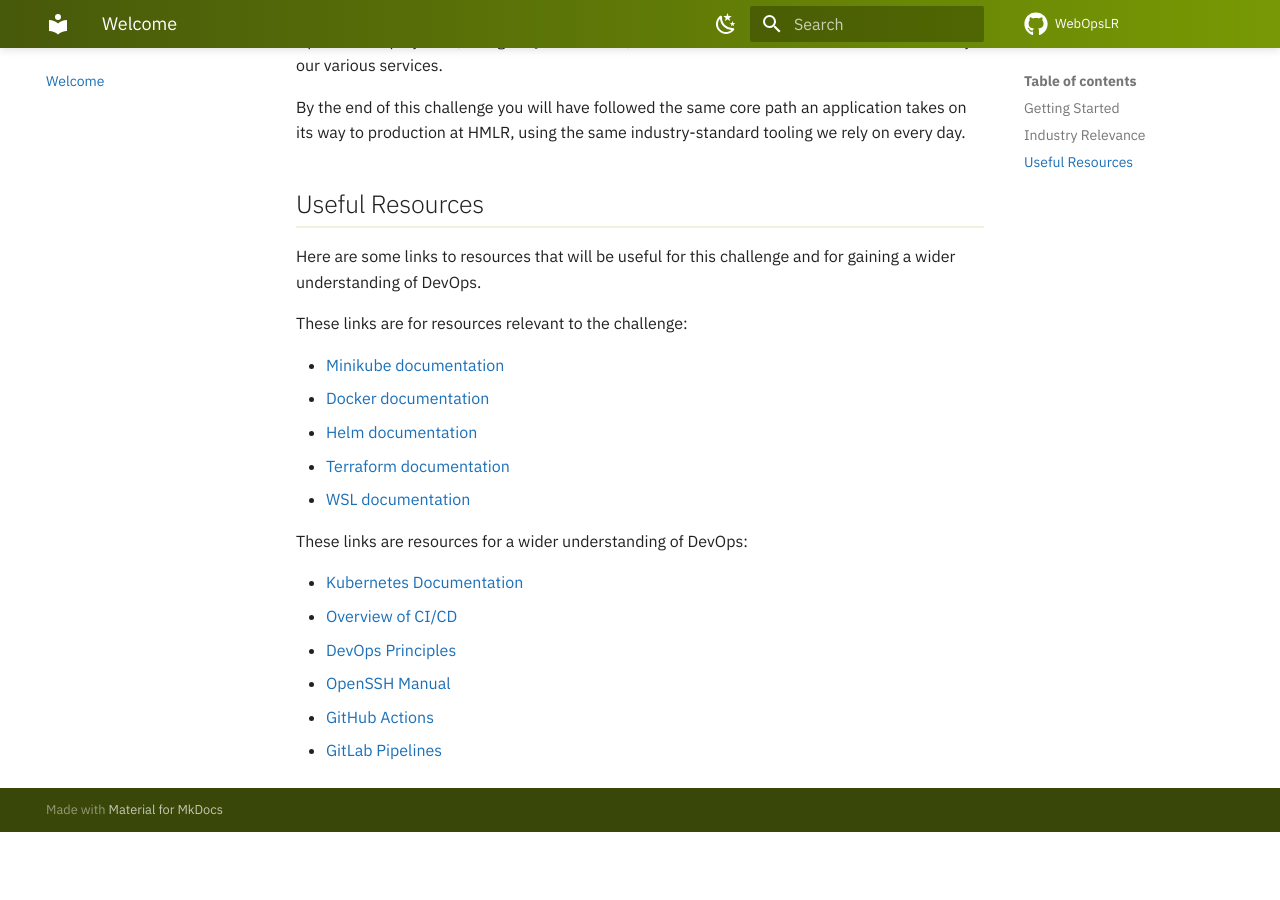
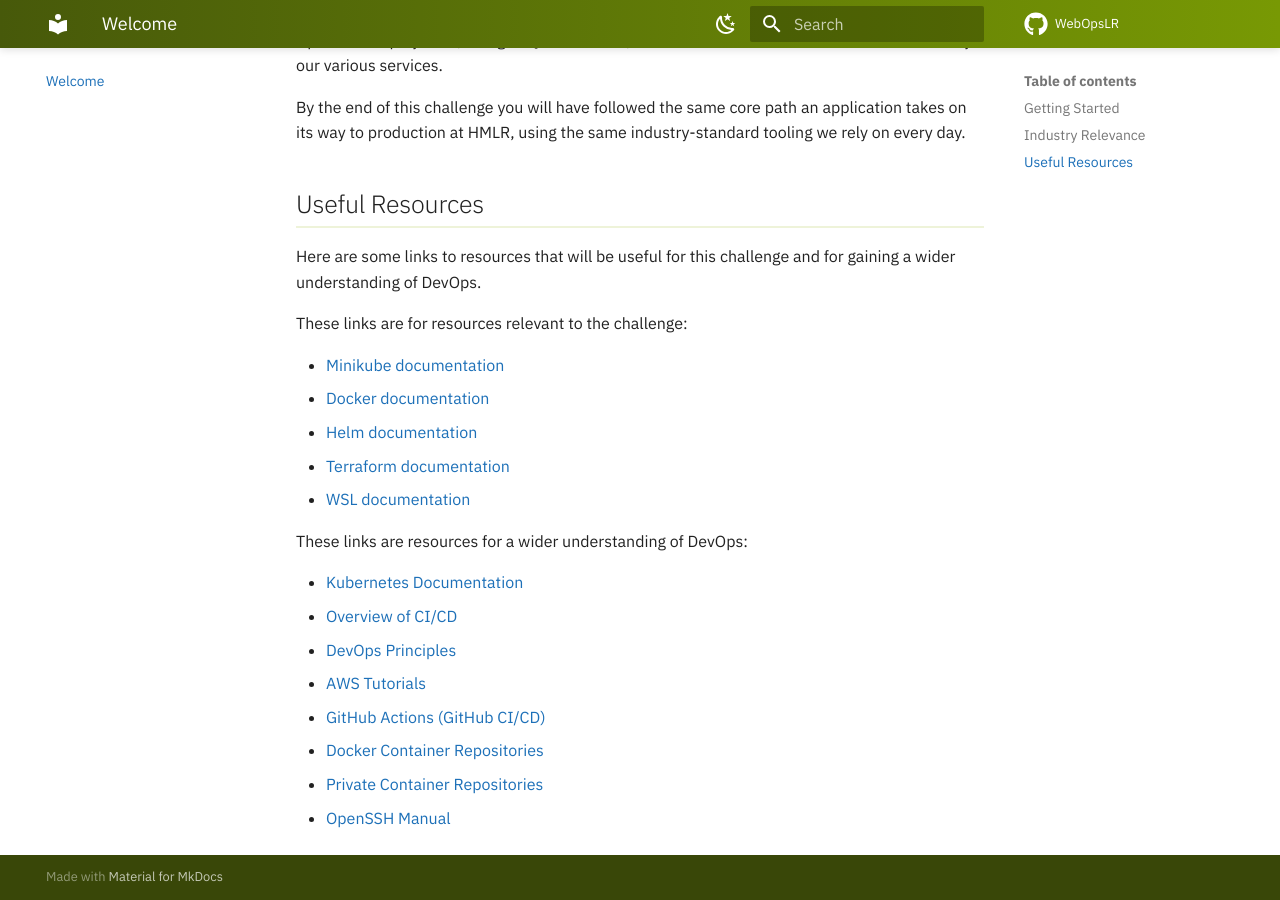
Before and after one commit to WebOpsLR/webopslr.github.io, an MkDocs documentation site: the page built from docs/index.md, in a window 1280 px wide and 900 px high, scrolled down 1231 px. Built offline with MkDocs 1.6.1 and Material for MkDocs 9.7.7, drawn with Linux system fonts in a browser that asks for light colours; comment, search, counter and statistics services are not loaded; before the commit the page ends 2063 px from its top, so only the background shows below that.

Commit message:
Feat: Update useful links

```diff
--- a/docs/index.md
+++ b/docs/index.md
@@ -45,6 +45,8 @@ These links are resources for a wider understanding of DevOps:
 - [Kubernetes Documentation](https://kubernetes.io/docs/home/)
 - [Overview of CI/CD](https://www.redhat.com/en/topics/devops/what-is-ci-cd)
 - [DevOps Principles](https://www.atlassian.com/devops/what-is-devops)
+- [AWS Tutorials](https://aws.amazon.com/getting-started/hands-on/)
+- [GitHub Actions (GitHub CI/CD)](https://github.com/features/actions)
+- [Docker Container Repositories](https://docs.docker.com/docker-hub/repos/)
+- [Private Container Repositories](https://www.redhat.com/en/blog/simple-container-registry)
 - [OpenSSH Manual](https://www.openssh.org/manual.html)
-- [GitHub Actions](https://github.com/features/actions)
-- [GitLab Pipelines](https://docs.gitlab.com/ci/pipelines/)
```
